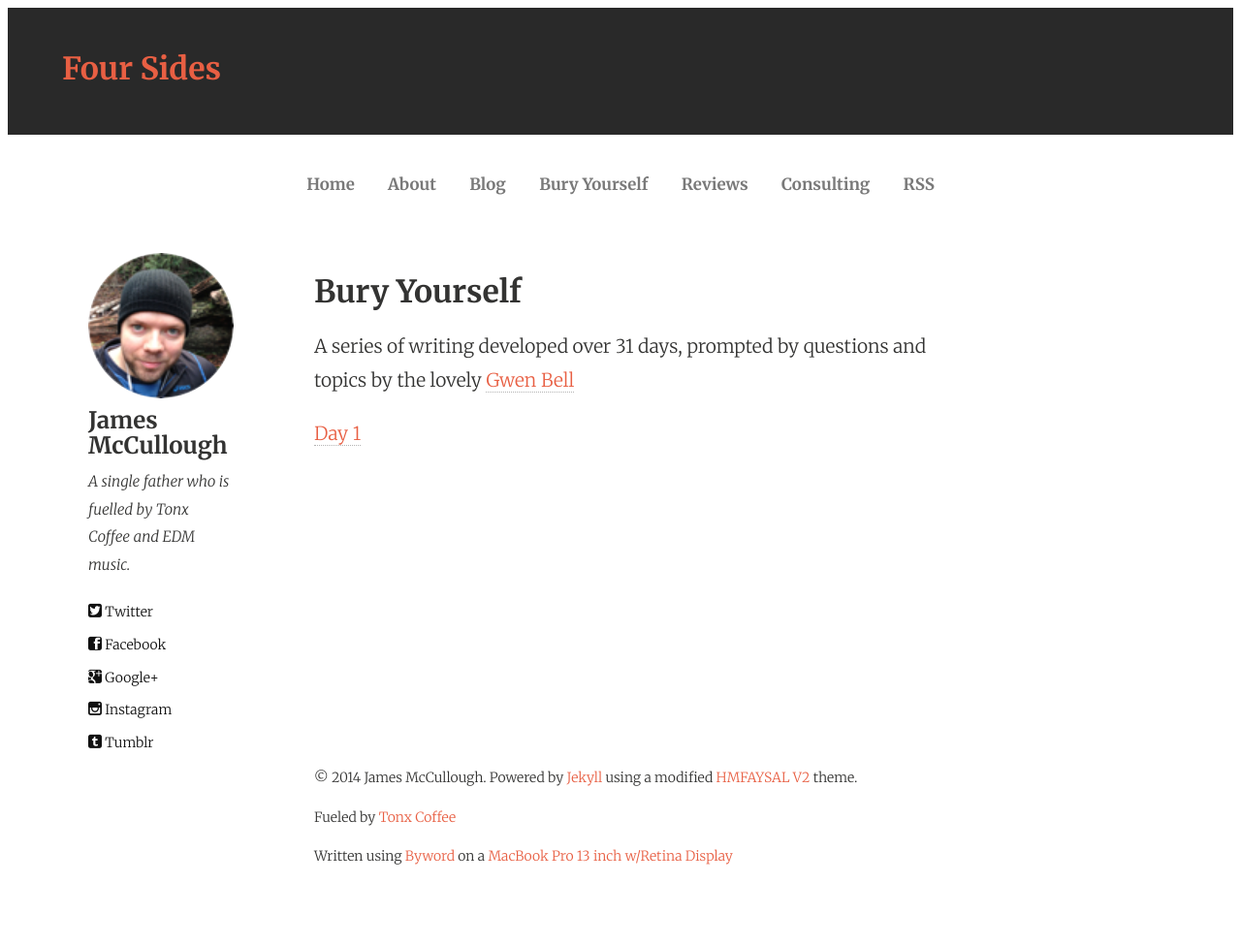
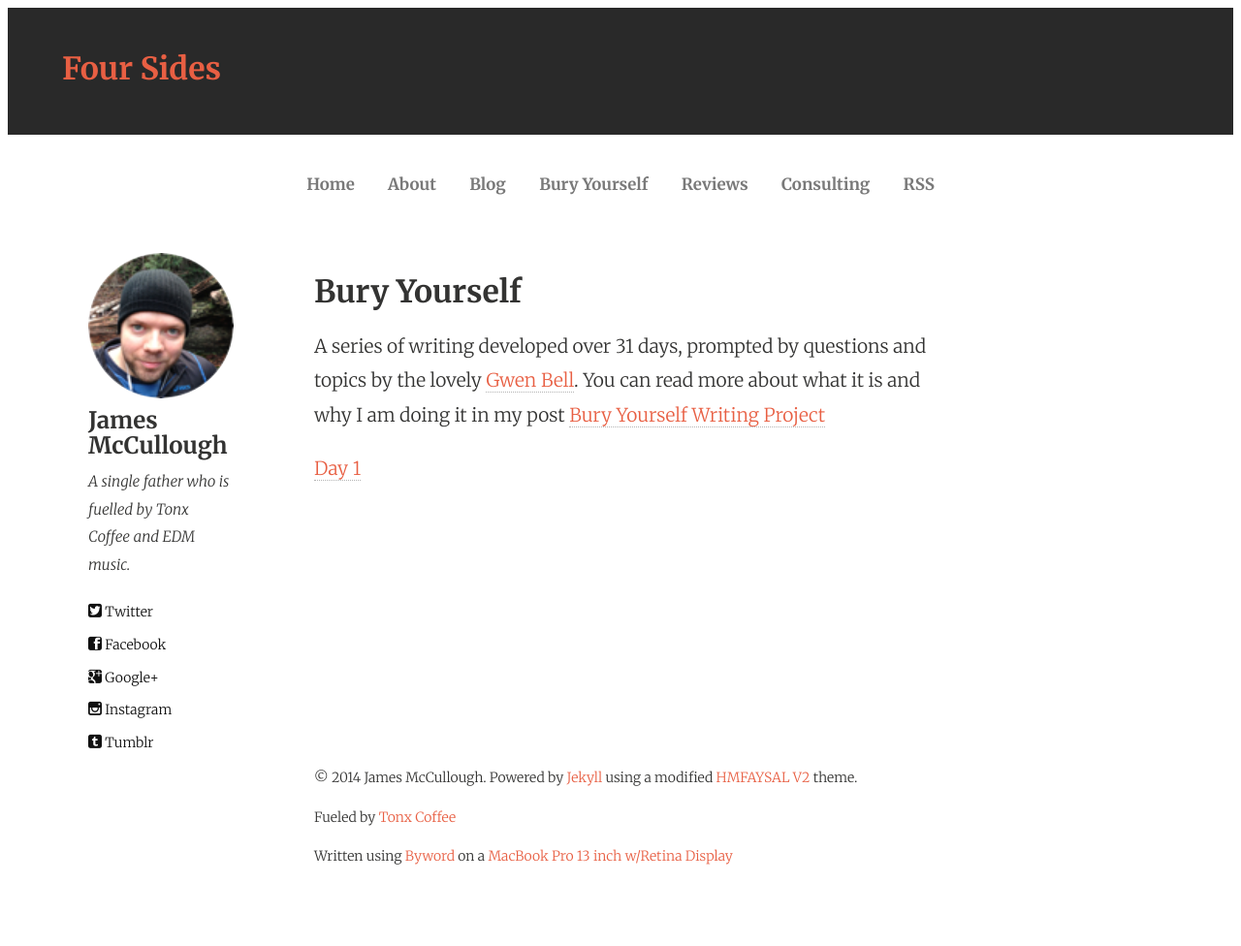
Before and after one commit to foursides/foursides.github.io, a Jekyll site: the page built from bury.md, in a window 1280 px wide. Shown: the whole page at 97% size. Built offline with Jekyll 4.4.1, drawn with Linux system fonts in a browser that asks for light colours; nearby versions of some CDN libraries; Markdown is read by kramdown in place of the engine named in the settings.

Commit message:
Update bury.md

```diff
--- a/bury.md
+++ b/bury.md
@@ -6,7 +6,7 @@ tagline: A Writing Project
 tags: [bury yourself, death]
 ---
 
-A series of writing developed over 31 days, prompted by questions and topics by the lovely [Gwen Bell](http://www.gwenbell.com "Gwen Bell")
+A series of writing developed over 31 days, prompted by questions and topics by the lovely [Gwen Bell](http://www.gwenbell.com "Gwen Bell"). You can read more about what it is and why I am doing it in my post [Bury Yourself Writing Project](http://www.foursides.ca/Bury-Yourself-Writing-Project "Bury Yourself Writing Project")
 <br>
 
 [Day 1](http://www.foursides.ca/bury-yourself-day-1)
```
